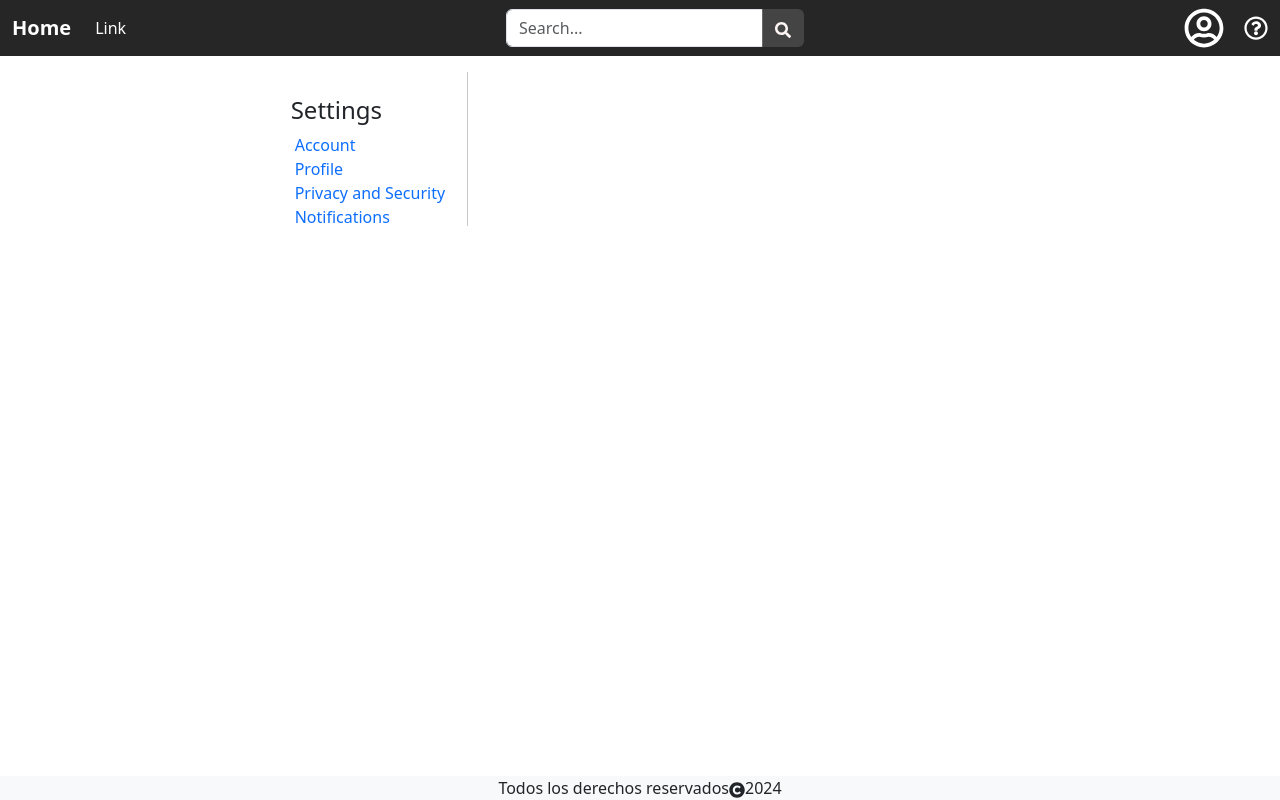
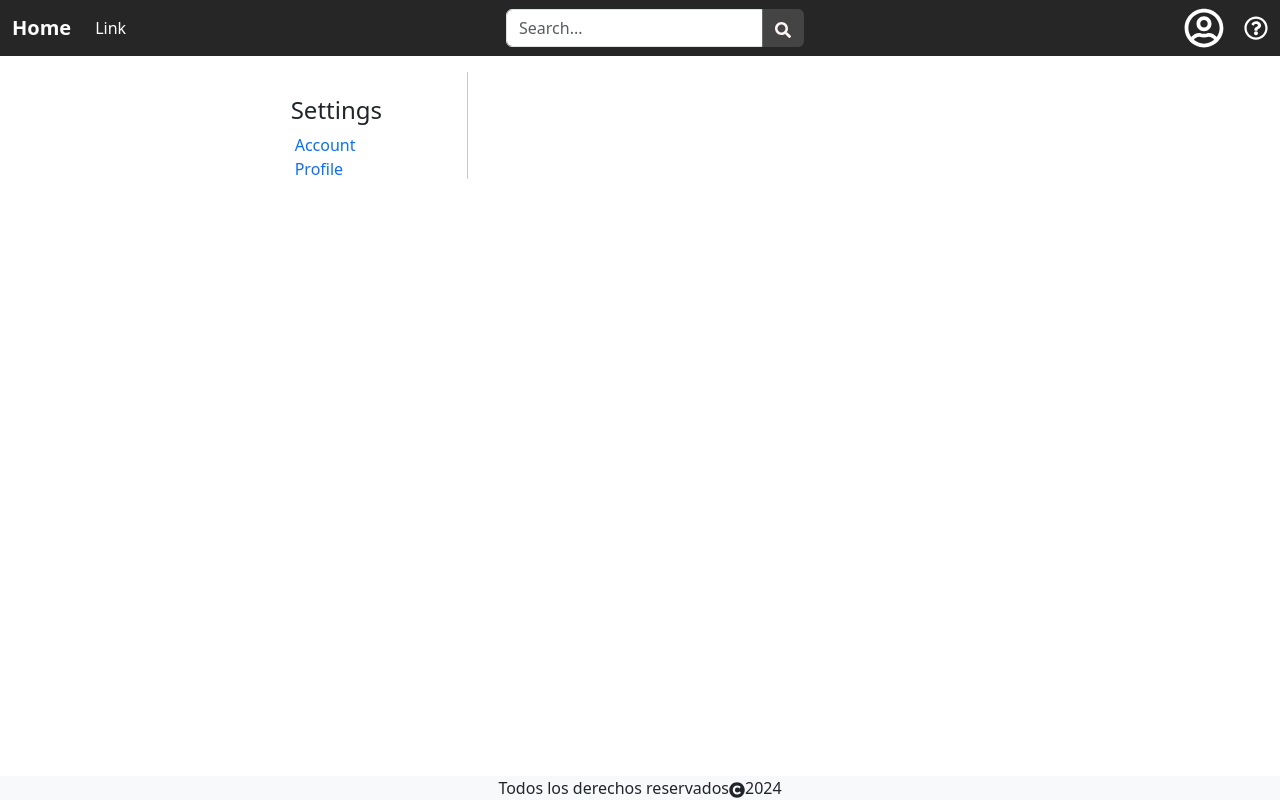
Before and after one commit to EliannyBello/flash-jobs-final-project, a React (Vite) app: page /settings in a window 1280 px wide. Built offline with nearby package versions, Linux system fonts and the light colour scheme.

Commit message:
postcard de home ya no muestran botones de edit

```diff
--- a/src/components/jobCards.jsx
+++ b/src/components/jobCards.jsx
@@ -1,13 +1,22 @@
-import React, { useContext } from 'react'
-import { Link} from 'react-router-dom'
+import React, { useContext, useEffect } from 'react'
+import { Link, useLocation } from 'react-router-dom'
 import '../styles/JobCard.css'
 import { FaTrash } from "react-icons/fa";
 import { FaPencilAlt } from "react-icons/fa";
 import { Context } from '../context/GlobalContext';
 
-const JobCards = ({data}) => {
+const JobCards = ({ data }) => {
 	const { store } = useContext(Context)
+	const location = useLocation()
 
+	const EditsIcon = ({ datos }) => (
+		<div className="ms-auto">
+			<Link to={`/jobform/${datos.id}`}>
+				<FaPencilAlt className="me-3" />
+			</Link>
+			<FaTrash />
+		</div>
+	)
 
 	return (
 		<div className="jobCard">
@@ -16,7 +25,7 @@ const JobCards = ({data}) => {
 					<div className="d-flex ">
 						<img src={store?.user?.profile?.avatar} className="img-fluid rounded-circle profile-avatar" alt="avatar" />
 						<div className="ms-3 w-100">
-							<h5>{datos.title}</h5>
+							<Link className='link-dark link-offset-2 link-underline-opacity-0 link-underline-opacity-50-hover' to={`/post/${datos.id}`}>{datos.title}</Link>
 							<div className="text-muted">
 								<i className="fas fa-map-marker-alt me-2"></i>
 								{datos.description}
@@ -34,12 +43,7 @@ const JobCards = ({data}) => {
 								{datos.technologies.join(", ")}
 							</div>
 						</div>
-						<div className="ms-auto">
-							<Link to={`/jobform/${datos.id}`}>
-								<FaPencilAlt className="me-3" />
-							</Link>
-							<FaTrash />
-						</div>
+						{location.pathname != '/' && <EditsIcon datos={data} />}
 					</div>
 				</div>
 			))}
--- a/src/page/Settings.jsx
+++ b/src/page/Settings.jsx
@@ -51,12 +51,6 @@ const Settings = () => {
               <Link to='/settings/profile' className="link-offset-2 link-offset-3-hover link-underline link-underline-opacity-0 link-underline-opacity-75-hover mx-1">
                 Profile
               </Link>
-              <Link to='/settings/privsec' className="link-offset-2 link-offset-3-hover link-underline link-underline-opacity-0 link-underline-opacity-75-hover mx-1">
-                Privacy and Security
-              </Link>
-              <Link to='/settings/notification' className="link-offset-2 link-offset-3-hover link-underline link-underline-opacity-0 link-underline-opacity-75-hover mx-1">
-                Notifications
-              </Link>
             </div>
           </div>
           {!collapsed && <div className='setting-vertical-rule' />}
```
